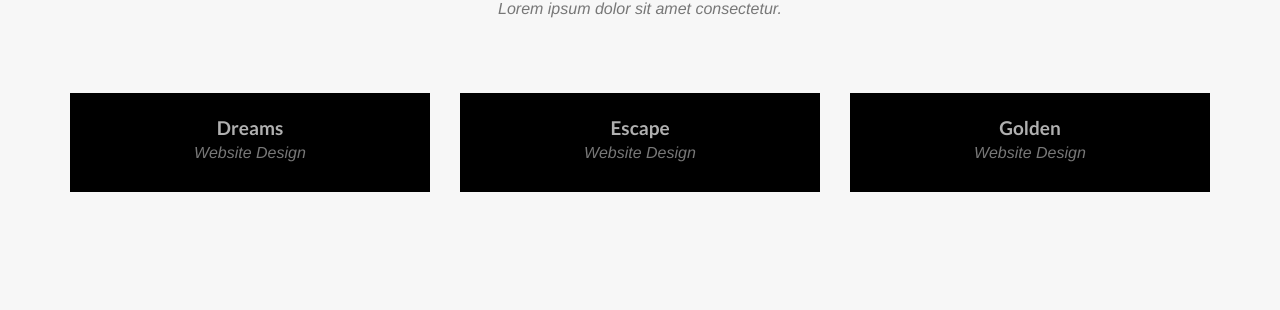
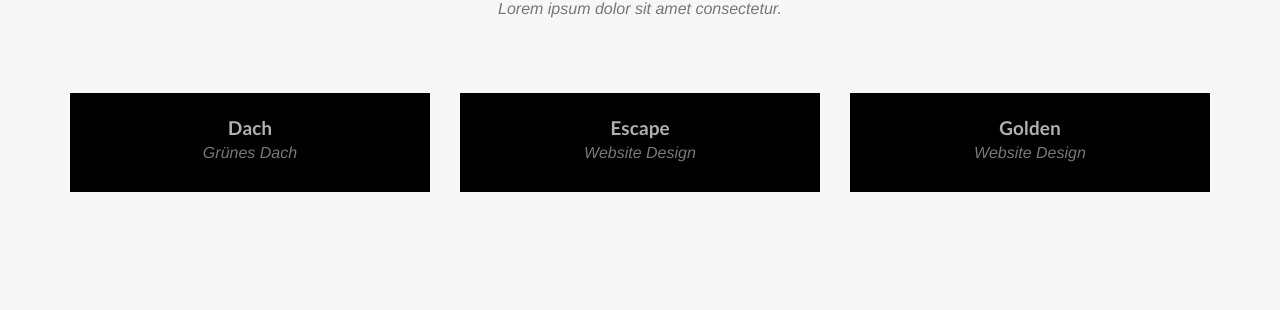
Before and after one commit to patrick131184/d4chdecker, a Jekyll site: the page built from _posts/2014-07-18-project-1.markdown, in a window 1280 px wide and 900 px high, scrolled down 1541 px. Shown: the part 144-454 px from the top of the window. Built offline with Jekyll 4.4.1, drawn with Linux system fonts in a browser that asks for light colours; some web fonts are replaced.

Commit message:
Update 2014-07-18-project-1.markdown

```diff
--- a/_posts/2014-07-18-project-1.markdown
+++ b/_posts/2014-07-18-project-1.markdown
@@ -1,6 +1,6 @@
 ---
-title: Dreams
-subtitle: Website Design
+title: Dach
+subtitle: Grünes Dach
 layout: default
 modal-id: 1
 date: 2014-07-18
```
